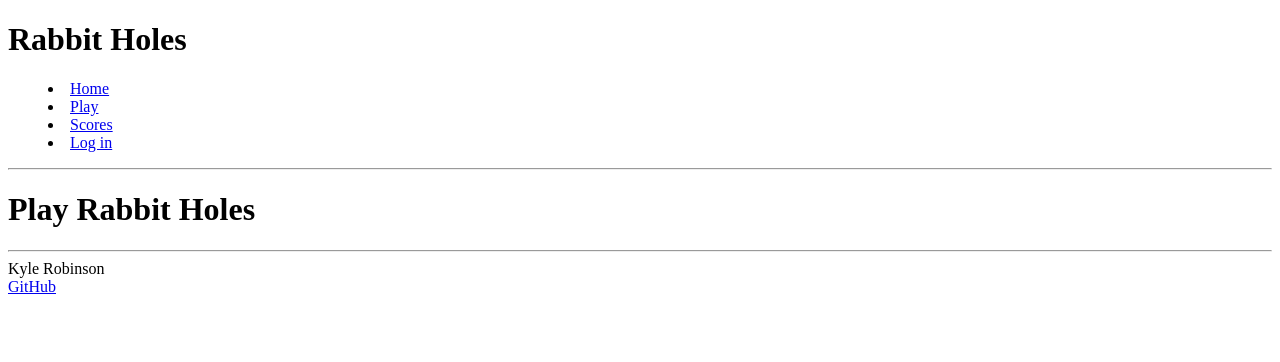
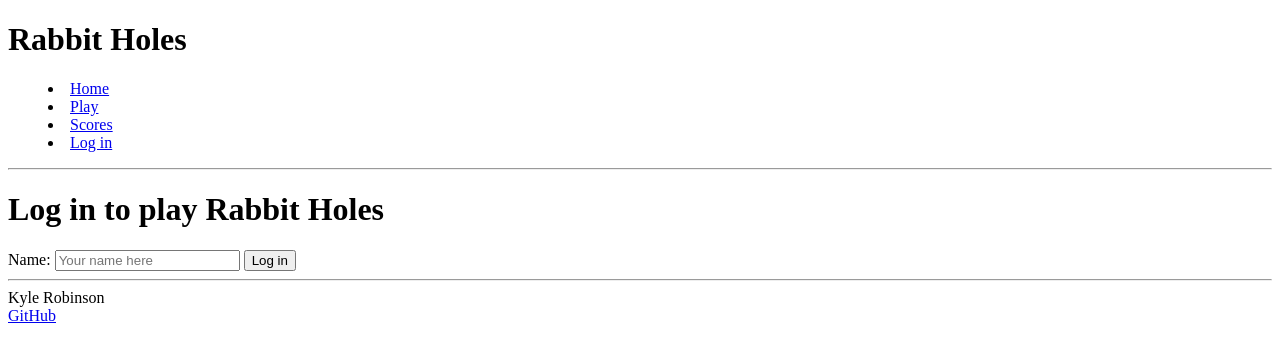
Before and after one commit to robinkyl002/startup, a plain HTML site: page startup-html/login.html in a window 1280 px wide. Drawn offline with Linux system fonts and the light colour scheme.

Commit message:
added field and button for log in, notes on how to use a button to link to another page

```diff
--- a/startup-html/login.html
+++ b/startup-html/login.html
@@ -23,7 +23,12 @@
         </header>
 
         <main>
-            <h1>Play Rabbit Holes</h1>
+            <h1>Log in to play Rabbit Holes</h1>
+            <form method="get" action="index.html">
+                <label for="name">Name: </label>
+                <input type="text" id="name" placeholder="Your name here" />
+                <button type="submit">Log in</button>
+            </form>
         </main>
 
         <footer>
```
Also changed, not shown: notes.md (+8 -0 lines).
